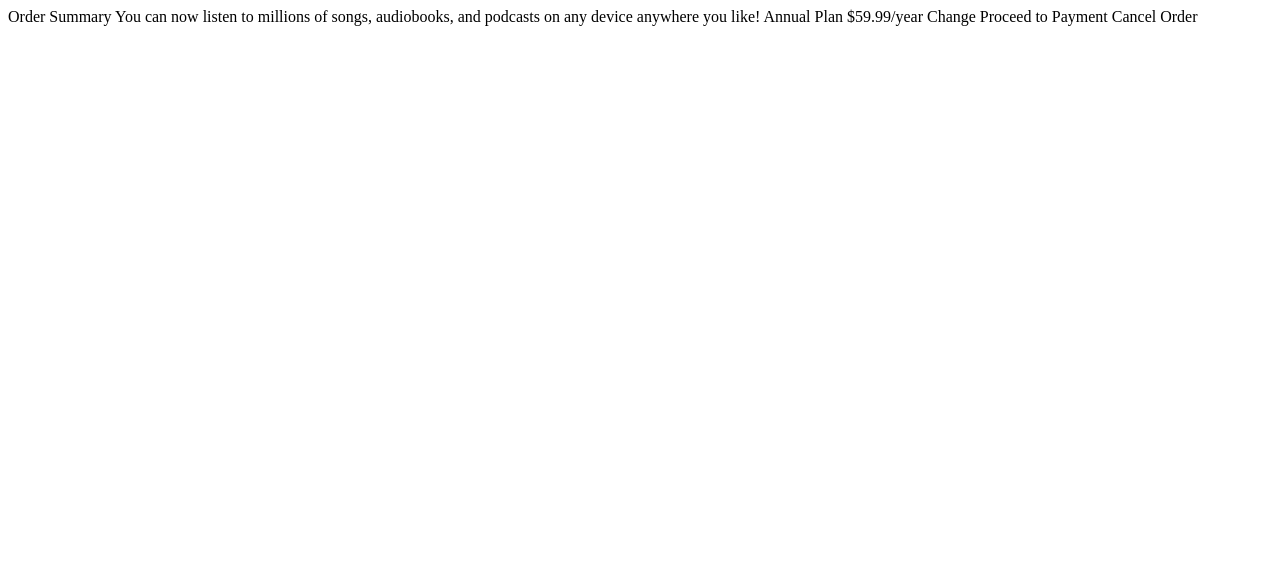
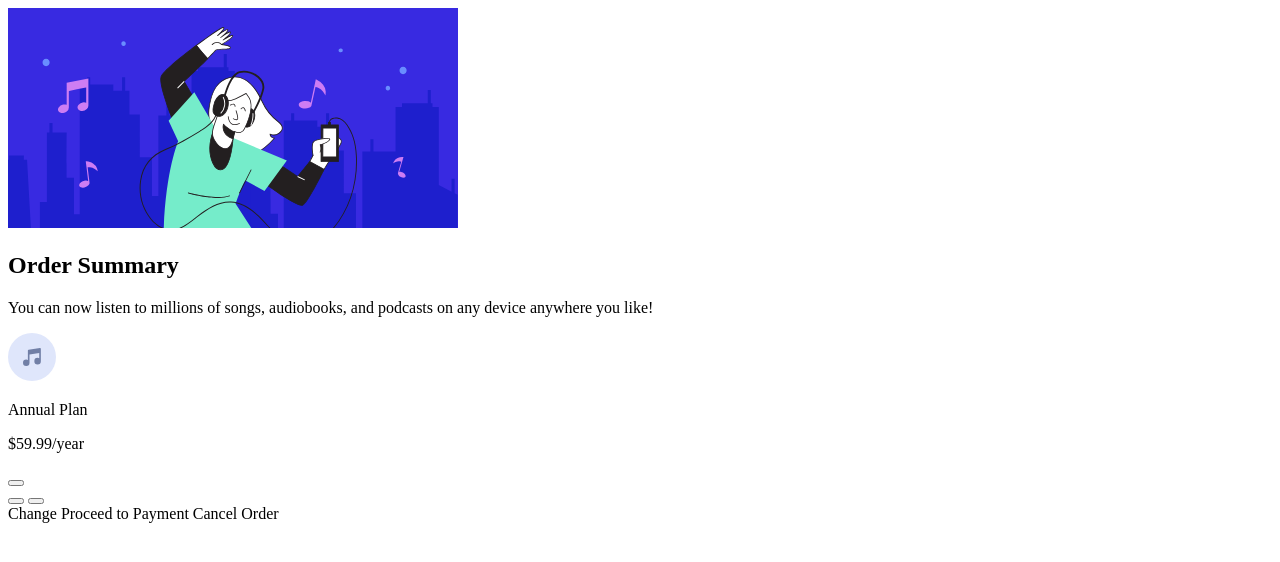
Before and after one commit to joseortizx/order-summary-component, a plain HTML site: page index.html in a window 1280 px wide. Drawn offline with Linux system fonts and the light colour scheme.

Commit message:
feat: basic stucture html

```diff
--- a/index.html
+++ b/index.html
@@ -21,8 +21,37 @@
     <link rel="stylesheet" href="style/index.css" />
     <title>orden summary</title>
   </head>
-  <body></body>
+  <body>
+    <!-- main -->
+    <main>
+      <section>
+        <!-- card -->
+        <article class="card">
+          <picture class="card__img">
+            <img
+              class="card__img--item"
+              src="/illustration-hero.svg"
+              alt="ilustracion"
+            />
+          </picture>
+          <h2 class="card__title">Order Summary</h2>
+          <p class="card__paragraph">
+            You can now listen to millions of songs, audiobooks, and podcasts on
+            any device anywhere you like!
+          </p>
+          <div class="containerFlex">
+            <picture><img src="/icon-music.svg" alt="icono musica" /></picture>
+            <div class="containerFlex2">
+              <p>Annual Plan</p>
+              <p>$59.99/year</p>
+            </div>
+            <button class="card__btn--change"></button>
+          </div>
+          <button class="card__btn--proceed"></button>
+          <button class="card__btn--cancel"></button>
+        </article>
+      </section>
+    </main>
+  </body>
 </html>
-Order Summary You can now listen to millions of songs, audiobooks, and podcasts
-on any device anywhere you like! Annual Plan $59.99/year Change Proceed to
-Payment Cancel Order
+Change Proceed to Payment Cancel Order
```
